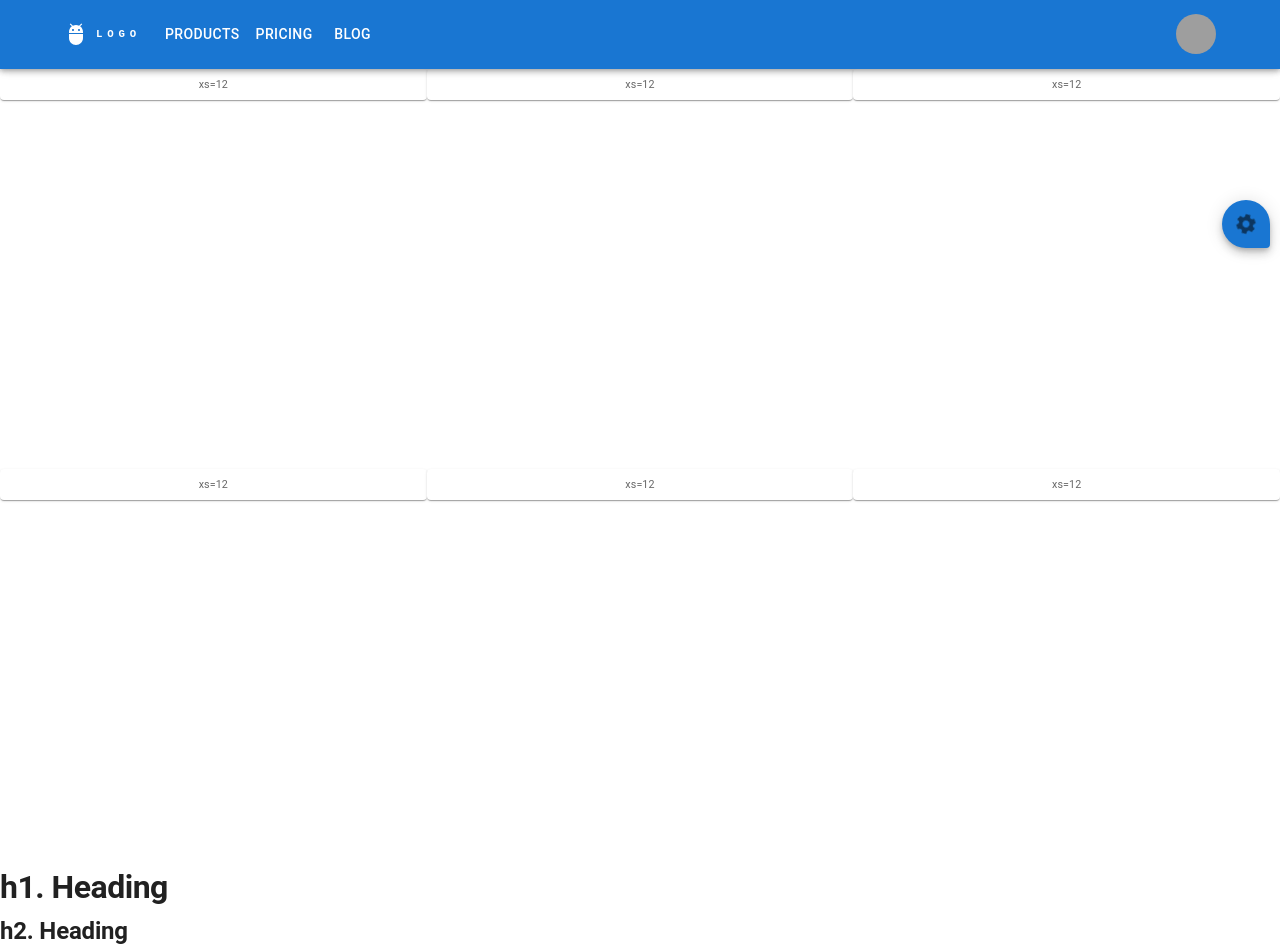
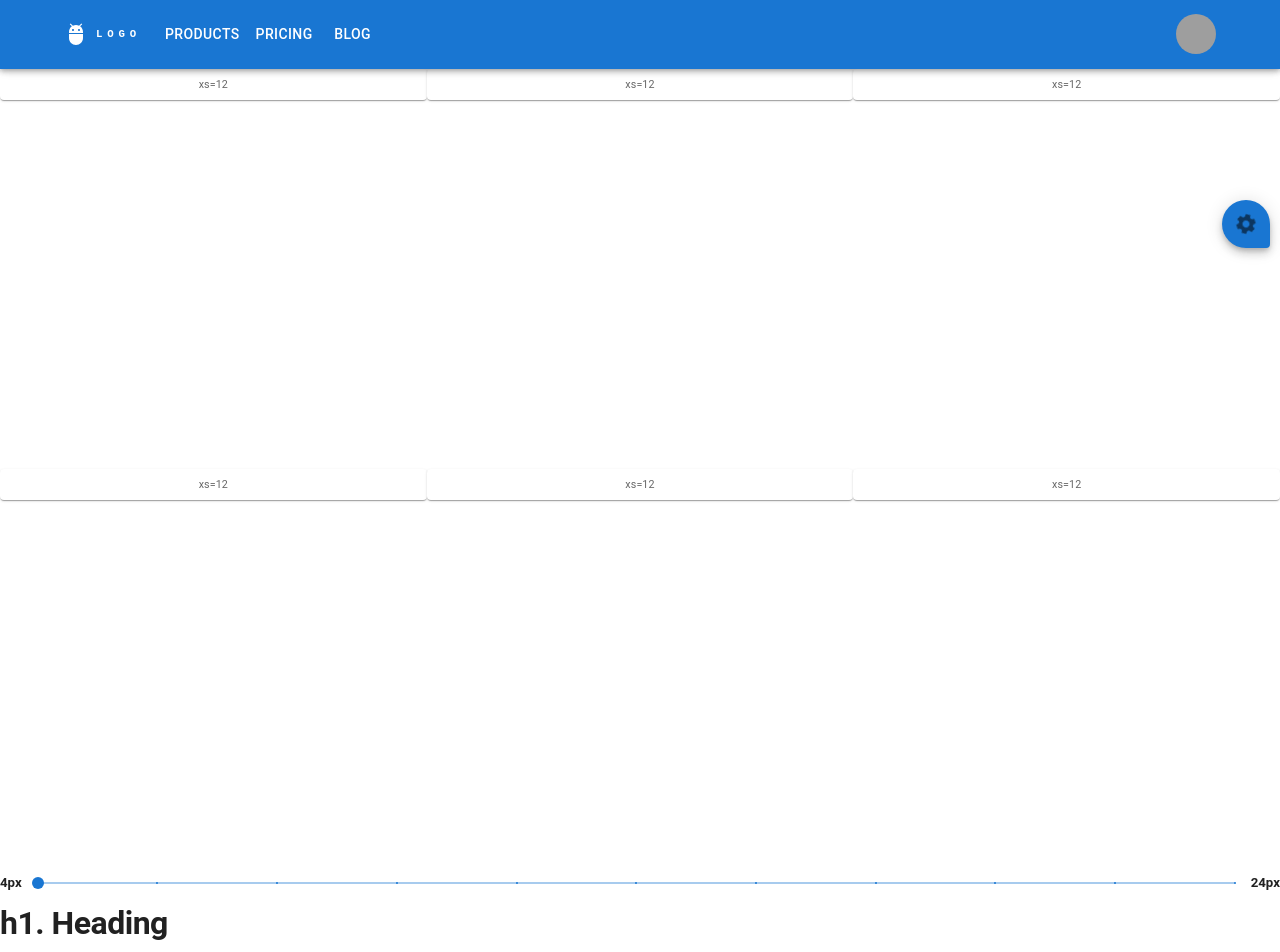
Before and after one commit to choi-changho/yarn-vite-react-app, a React (Vite) app: page / in a window 1280 px wide. Shown: the top 952 px of the page. Built offline with nearby package versions, Linux system fonts and the light colour scheme; grey boxes are pictures that could not be loaded.

Commit message:
전역 border Radius 컴포넌트 설정

```diff
--- a/src/App.tsx
+++ b/src/App.tsx
@@ -6,6 +6,7 @@ import CustomTheme from '@/theme/CustomTheme';
 import LiveCustomizeDrawer from '@/component/drawer/LiveCustomizeDrawer/LiveCustomizeDrawer';
 import Types from '@/component/types';
 import {CacheProvider} from '@emotion/react';
+import BorderSlider from '@/component/slider/BorderSlider/BorderSlider';
 
 export default function App() {
 	// const theme = useTheme();
@@ -17,6 +18,7 @@ export default function App() {
 				<Header />
 				<Layout />
 				<LiveCustomizeDrawer />
+				<BorderSlider />
 				<Types />
 			</ThemeProvider>
 		</CacheProvider>
--- /dev/null
+++ b/src/atom/global/AppBorderRadius.ts
@@ -0,0 +1,15 @@
+import {atom} from 'recoil';
+
+let defaultRadius = 4;
+if (typeof window !== 'undefined') {
+	const storage = window.localStorage.getItem('Radius');
+	const savedRadius: number = Number(storage) as number;
+	if (savedRadius) {
+		defaultRadius = savedRadius;
+	}
+}
+
+export const AppBorderRadius = atom<number>({
+	key: 'AppBorderRadius',
+	default: defaultRadius,
+});
--- a/src/component/drawer/LiveCustomizeDrawer/LiveCustomizeDrawer.tsx
+++ b/src/component/drawer/LiveCustomizeDrawer/LiveCustomizeDrawer.tsx
@@ -6,6 +6,7 @@ import FloatingActionButton from '@/component/button/FloatingActionButton/Floati
 import Grid2 from '@mui/material/Unstable_Grid2';
 import ThemeModeRadioGroup from '@/component/radio/ThemeModeRadioGroup/ThemeModeRadioGroup';
 import DirectionRadioGroup from '@/component/radio/DirectionRadioGroup/DirectionRadioGroup';
+import BorderSlider from '@/component/slider/BorderSlider/BorderSlider';
 
 export default function LiveCustomizeDrawer() {
 	const [open, setOpen] = useState(false);
@@ -23,6 +24,15 @@ export default function LiveCustomizeDrawer() {
 					<CardContent>
 						<ThemeModeRadioGroup />
 						<DirectionRadioGroup />
+					</CardContent>
+				</Card>
+			</Grid2>
+			<Grid2 xs={12} paddingTop={3}>
+				<Card>
+					<CardHeader title='Border Radius' titleTypographyProps={{variant: 'h5', component: 'h5'}} />
+					<Divider />
+					<CardContent>
+						<BorderSlider />
 					</CardContent>
 				</Card>
 			</Grid2>
--- /dev/null
+++ b/src/component/slider/BorderSlider/BorderSlider.tsx
@@ -0,0 +1,33 @@
+import {Slider, Stack, Typography} from '@mui/material';
+import Grid2 from '@mui/material/Unstable_Grid2';
+import {useRecoilState} from 'recoil';
+import {AppBorderRadius} from '@/atom/global/AppBorderRadius';
+import {isArray} from 'lodash';
+
+export default function BorderSlider() {
+	const [radius, setRadius] = useRecoilState(AppBorderRadius);
+
+	const changeRadius = (event: Event, value: number | number[]) => {
+		if (!isArray(value)) setRadius(value);
+	};
+
+	return (
+		<Grid2 spacing={2} xs={12}>
+			<Stack spacing={2} direction='row' sx={{mb: 1}} alignItems='center' width='100%'>
+				<Typography variant='h5'>4px</Typography>
+				<Slider
+					aria-label='Border Radius'
+					defaultValue={radius}
+					valueLabelDisplay='auto'
+					step={2}
+					marks
+					min={4}
+					max={24}
+					size='small'
+					onChange={changeRadius}
+				/>
+				<Typography variant='h5'>24px</Typography>
+			</Stack>
+		</Grid2>
+	);
+}
--- a/src/index.css
+++ /dev/null
@@ -1,69 +0,0 @@
-:root {
-  font-family: Inter, system-ui, Avenir, Helvetica, Arial, sans-serif;
-  line-height: 1.5;
-  font-weight: 400;
-
-  color-scheme: light dark;
-  color: rgba(255, 255, 255, 0.87);
-  background-color: #242424;
-
-  font-synthesis: none;
-  text-rendering: optimizeLegibility;
-  -webkit-font-smoothing: antialiased;
-  -moz-osx-font-smoothing: grayscale;
-  -webkit-text-size-adjust: 100%;
-}
-
-a {
-  font-weight: 500;
-  color: #646cff;
-  text-decoration: inherit;
-}
-a:hover {
-  color: #535bf2;
-}
-
-body {
-  margin: 0;
-  display: flex;
-  place-items: center;
-  min-width: 320px;
-  min-height: 100vh;
-}
-
-h1 {
-  font-size: 3.2em;
-  line-height: 1.1;
-}
-
-button {
-  border-radius: 8px;
-  border: 1px solid transparent;
-  padding: 0.6em 1.2em;
-  font-size: 1em;
-  font-weight: 500;
-  font-family: inherit;
-  background-color: #1a1a1a;
-  cursor: pointer;
-  transition: border-color 0.25s;
-}
-button:hover {
-  border-color: #646cff;
-}
-button:focus,
-button:focus-visible {
-  outline: 4px auto -webkit-focus-ring-color;
-}
-
-@media (prefers-color-scheme: light) {
-  :root {
-    color: #213547;
-    background-color: #ffffff;
-  }
-  a:hover {
-    color: #747bff;
-  }
-  button {
-    background-color: #f9f9f9;
-  }
-}
--- a/src/theme/CustomTheme.tsx
+++ b/src/theme/CustomTheme.tsx
@@ -6,10 +6,12 @@ import {AppDirection} from '@/atom/global/AppDirection';
 import createCache from '@emotion/cache';
 import {prefixer} from 'stylis';
 import stylisRTLPlugin from 'stylis-plugin-rtl';
+import {AppBorderRadius} from '@/atom/global/AppBorderRadius';
 
 export default function CustomTheme() {
 	const mode = useRecoilValue(AppThemeMode);
 	const direction = useRecoilValue(AppDirection);
+	const borderRadius = useRecoilValue(AppBorderRadius);
 
 	const cacheRtl = createCache({
 		key: 'mui-style-rtl',
@@ -30,7 +32,7 @@ export default function CustomTheme() {
 		() =>
 			createTheme({
 				shape: {
-					borderRadius: 4,
+					borderRadius,
 				},
 				direction,
 				typography: {
@@ -102,7 +104,7 @@ export default function CustomTheme() {
 					},
 				},
 			}),
-		[mode, direction]
+		[mode, direction, borderRadius]
 	);
 
 	return {customTheme, dirCache};
```
